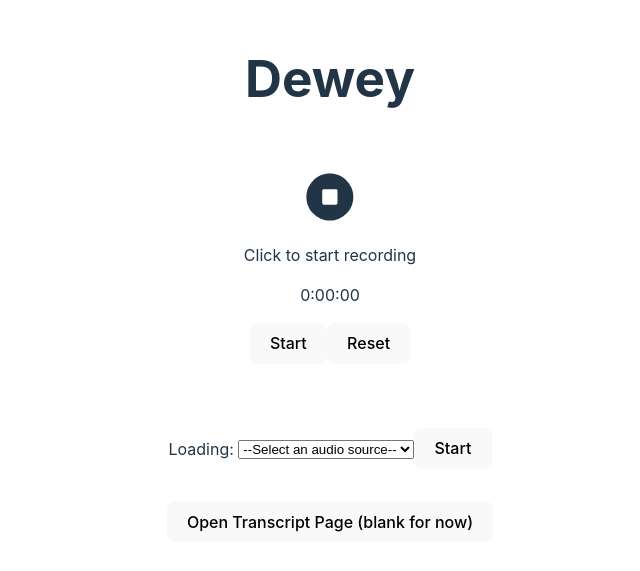
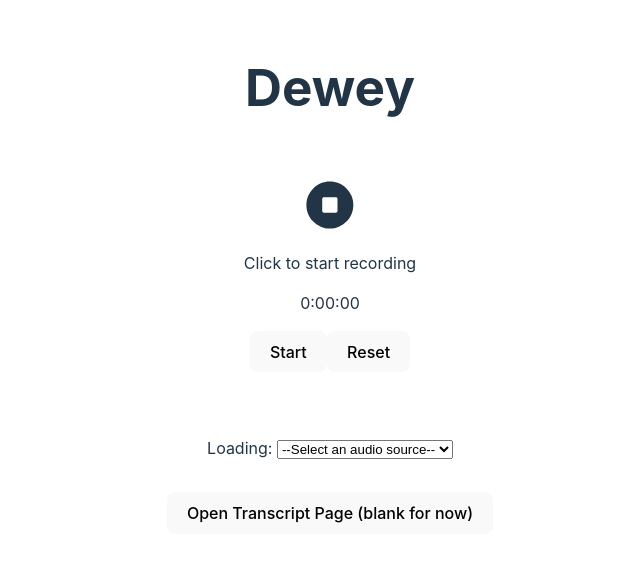
Before and after one commit to magnusculley/Dewey, a React (Vite) app in the folder electron-app/: page / in a window 1280 px wide. Shown: the part 121-692 px from the top of the page, without its empty margins (310-950 px from the left). Built offline with nearby package versions, Linux system fonts and the light colour scheme.

Commit message:
deleted extra button

```diff
--- a/electron-app/src/AudioCaptureSelect.tsx
+++ b/electron-app/src/AudioCaptureSelect.tsx
@@ -45,7 +45,6 @@ function AudioCaptureSelect() {
           </option>
         ))}
       </select>
-      <button>Start</button>
     </>
   );
 }
```
